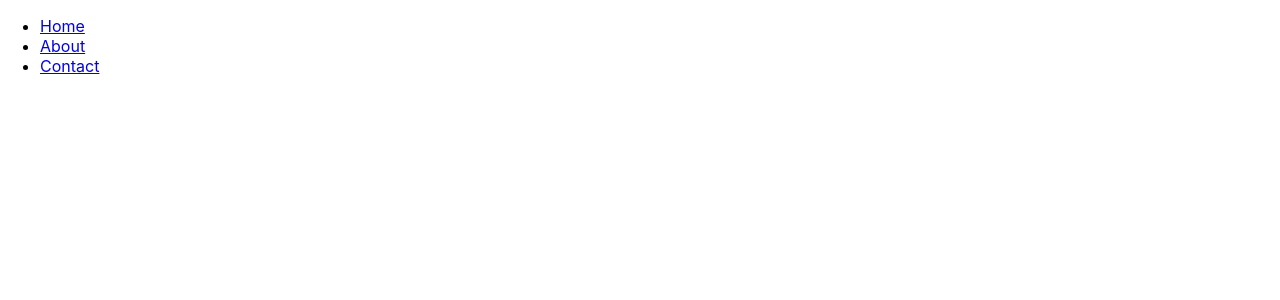
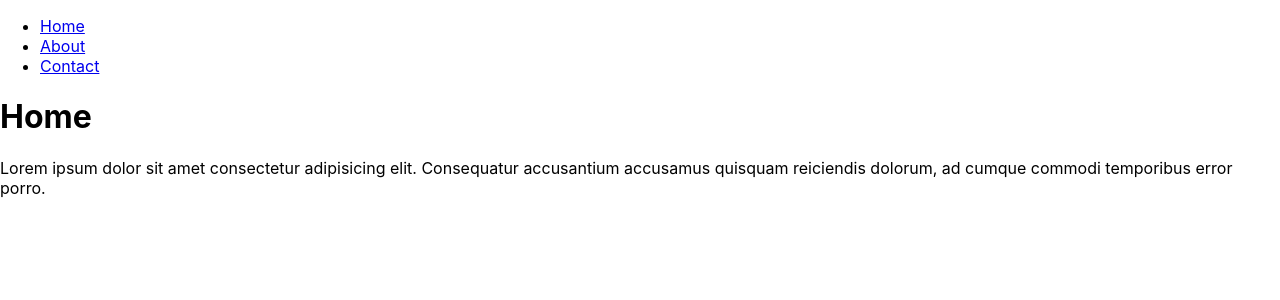
Before and after one commit to zuwannn/react-router-basic, a React (Create React App) app in the folder basic-router/: page / in a window 1280 px wide. Shown: the top 300 px of the page. Built offline with nearby package versions, Linux system fonts and the light colour scheme.

Commit message:
Rendering routes

```diff
--- a/basic-router/src/App.js
+++ b/basic-router/src/App.js
@@ -1,6 +1,6 @@
 import React, { Fragment } from 'react'
 import './index.css';
-import {BrowserRouter as Router} from 'react-router-dom'
+import {BrowserRouter as Router, Route} from 'react-router-dom'
 
 export default function App(){
   return(
@@ -13,6 +13,7 @@
             <li><a href="/contact">Contact</a></li>
           </ul>
         </nav>
+        <Route path="/" component={Home}/>
       </main>
     </Router>
 
```
